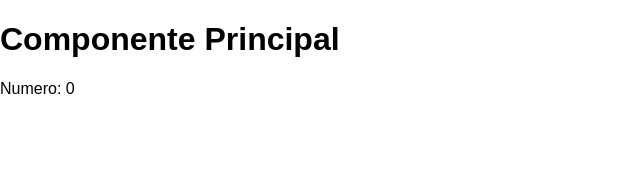
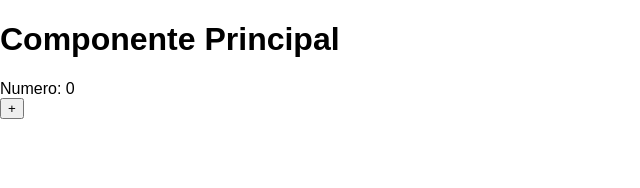
Before and after one commit to marcosjrs/React-Basico-utilizando-Node-y-MobX, a React (Create React App) app: page / in a window 1280 px wide. Shown: the top 188 px of the page, without its empty margins (0-640 px from the left). Built offline with nearby package versions, Linux system fonts and the light colour scheme; the HTML template or start-up script is replaced by a standard one.

Commit message:
Add función incrementar en PrincipalData. Creación Componente funcional Incrementador.  Principal observa.

```diff
--- /dev/null
+++ b/src/Incrementador.js
@@ -0,0 +1,12 @@
+import React, { Component } from 'react';
+import VarPrincipalData from './PrincipalData';
+
+class Incrementador extends Component {
+    render() {
+        return (
+            <button onClick={VarPrincipalData.incrementar.bind(VarPrincipalData)}>+</button>
+        );
+    };
+}
+
+export default Incrementador;
--- a/src/Principal.js
+++ b/src/Principal.js
@@ -1,5 +1,7 @@
 import React, { Component } from 'react';
+import {observer} from 'mobx-react'; // para observar PrincipalData
 import VarPrincipalData from './PrincipalData';
+import Incrementador from './Incrementador';
 
 class Principal extends Component{
     render(){
@@ -7,9 +9,10 @@ class Principal extends Component{
             <div>
                 <h1>Componente Principal</h1>
                 <div>Numero: {VarPrincipalData.numero}</div>
+                <Incrementador />
             </div>
         );
     }
 }
 
-export default Principal;
+export default observer(Principal); //convertimos a Principal en observador
--- a/src/PrincipalData.js
+++ b/src/PrincipalData.js
@@ -6,8 +6,12 @@ class PrincipalData{
         extendObservable(this,
             {
                 numero: 0
-            })
+            });
 
+    }
+
+    incrementar(){
+        this.numero++;
     }
 }
 
```
